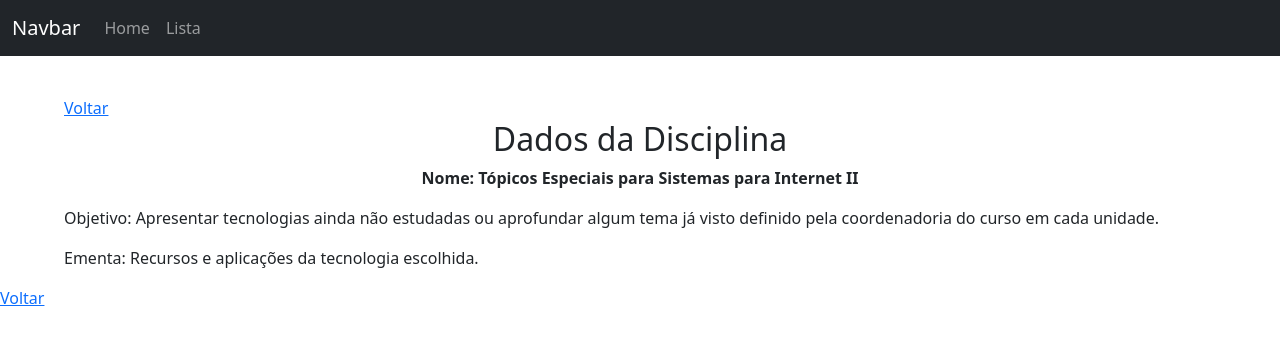
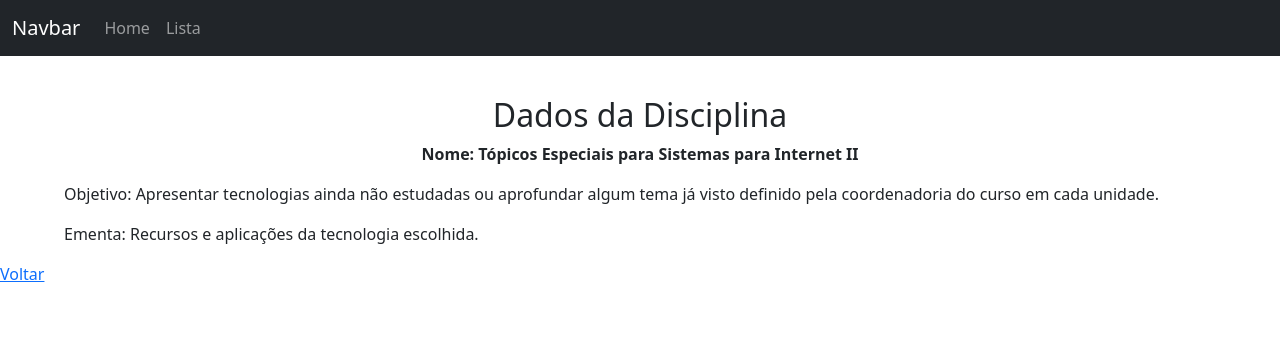
Before and after one commit to abrahao-gabriel/03-04-Ex05-Angular, an Angular app: page /list/1 in a window 1280 px wide. Shown: the top 342 px of the page. Built offline with nearby package versions, Linux system fonts and the light colour scheme.

Commit message:
1 file modified

```diff
--- a/src/app/list-details/list-details.component.html
+++ b/src/app/list-details/list-details.component.html
@@ -1,5 +1,4 @@
 <div class="">
-  <a [routerLink]="['/list']"> Voltar </a>
   <h2>Dados da Disciplina</h2>
   <p class="nome">Nome: {{ item.nome }}</p>
   <p>Objetivo: {{ item.objetivo }}</p>
```
